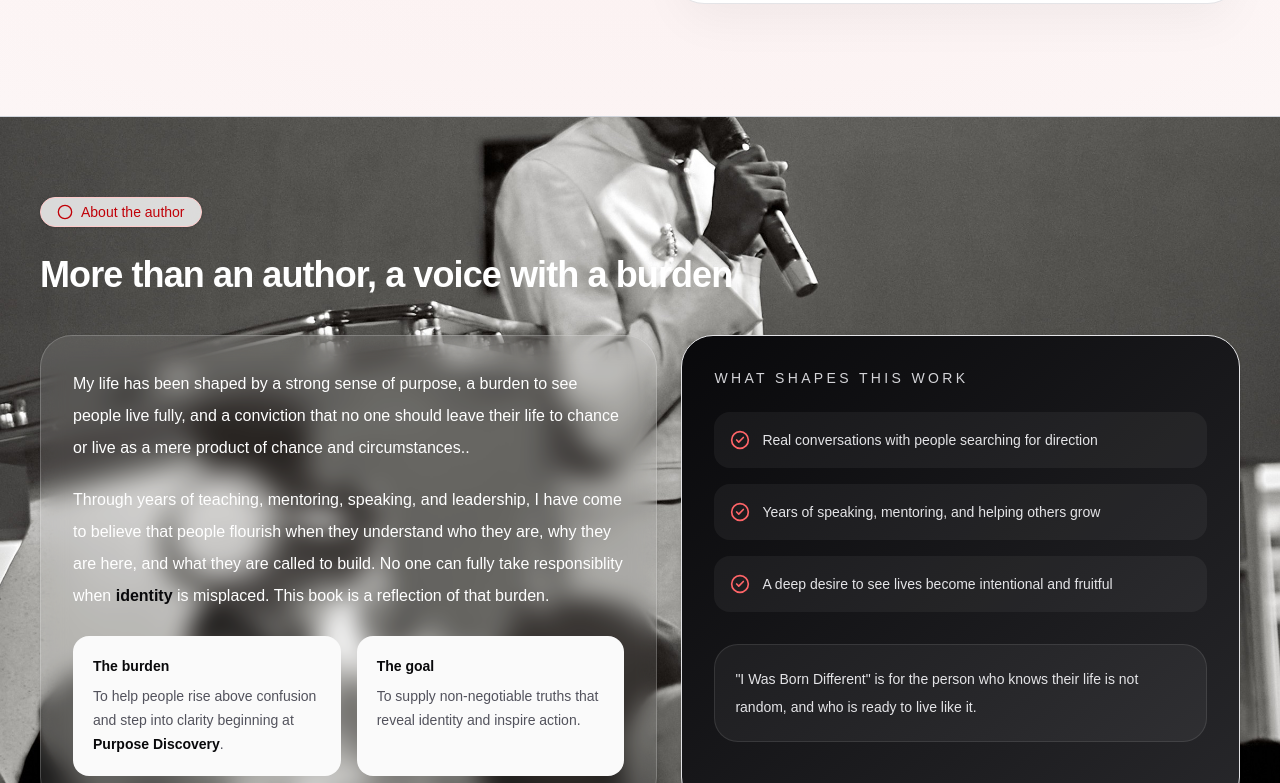
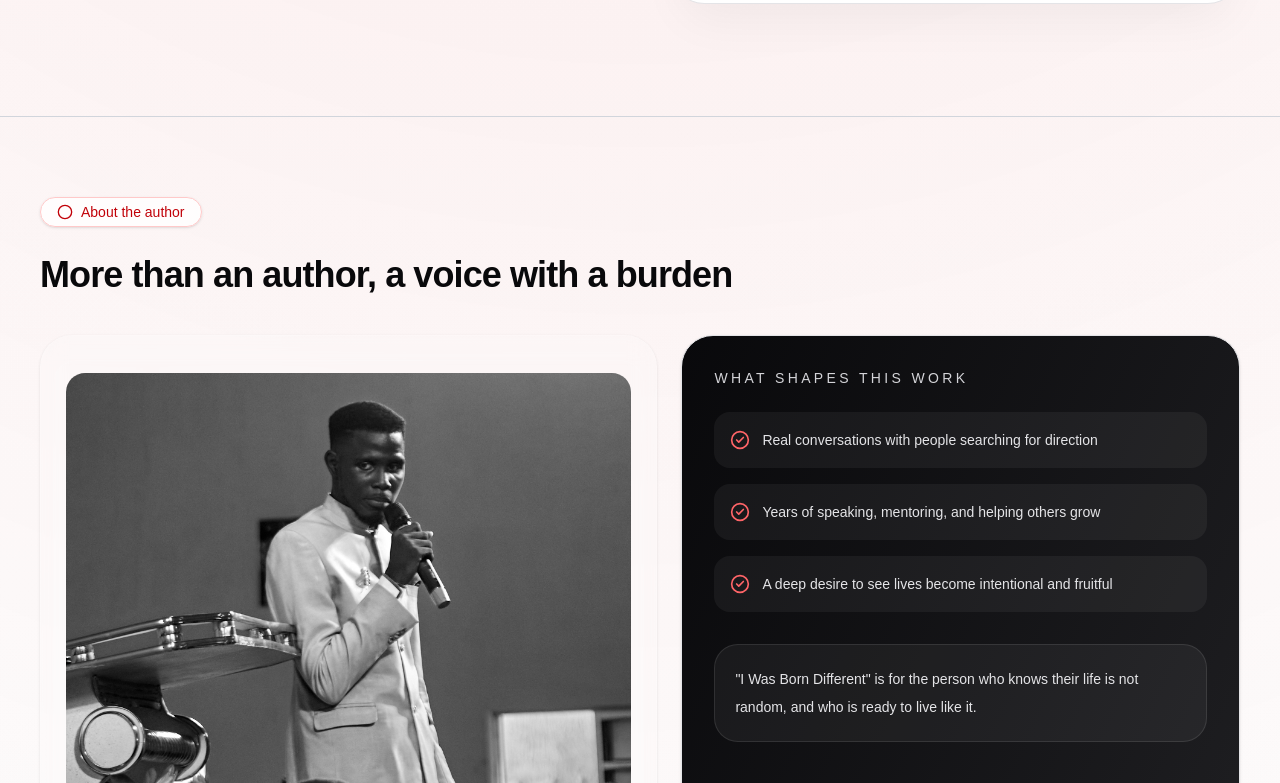
Before and after one commit to adewoletimothy/iwasborndifferent, a Next.js app: page / in a window 1280 px wide. Shown: the part 977-1760 px from the top of the page. Built offline with nearby package versions, Linux system fonts and the light colour scheme.

Commit message:
updated image for about author section

```diff
--- a/src/app/page.tsx
+++ b/src/app/page.tsx
@@ -353,7 +353,7 @@ export default function BookLaunchLandingPage() {
       <section
         id="about"
         className="mx-auto max-w-7xl px-6 py-20 sm:px-8 lg:px-10 bg-cover bg-center bg-no-repeat"
-        style={{ backgroundImage: "url('/me.jpg')" }}
+        // style={{ backgroundImage: "url('/me.jpg')" }}
       >
         {/* <div className="absolute inset-0 bg-black/60 backdrop-blur-sm"></div> */}
 
@@ -362,15 +362,22 @@ export default function BookLaunchLandingPage() {
           title=""
           subtitle=""
         />
-        <h1 className="text-3xl font-semibold tracking-tight text-white sm:text-4xl">More than an author, a voice with a burden</h1>
+        <h1 className="text-3xl font-semibold tracking-tight text-zinc-950 sm:text-4xl">More than an author, a voice with a burden</h1>
 
         <div className="mt-10 grid gap-6 lg:grid-cols-[1.05fr_0.95fr]">
-          <div className="rounded-[2rem]  border border-white/20 bg-white/10 backdrop-blur-md p-8 shadow-sm">
-            <p className="text-base leading-8 text-white">
+          <div className="rounded-[2rem]  border border-white/20 bg-white/10 backdrop-blur-md p-3 shadow-sm">
+            <div className="mt-3 overflow-hidden rounded-[1.5rem] border border-white/10 bg-white/5 p-3">
+                    <img
+                      src="/me.jpg"
+                      alt="Author portrait"
+                      className="aspect-[4/5] w-full rounded-[1.2rem] object-cover object-top grayscale transition duration-500 hover:grayscale-0"
+                    />
+                  </div>
+            <p className="text-base leading-8 text-zinc-950">
               {/* Hi, I am <span className="font-semibold text-zinc-950">Timothy Adewole</span>. */}
               My life has been shaped by a strong sense of purpose, a burden to see people live fully, and a conviction that no one should leave their life to chance or live as a mere product of chance and circumstances..
             </p>
-            <p className="mt-5 text-base leading-8 text-white">
+            <p className="mt-5 text-base leading-8 text-zinc-950">
               Through years of teaching, mentoring, speaking, and leadership, I have come to believe that people flourish when they understand who they are, why they are here, and what they are called to build. No one can fully take responsiblity when <span className="font-semibold text-zinc-950"> identity</span> is misplaced. This book is a reflection of that burden.
             </p>
             <div className="mt-6 grid gap-4 sm:grid-cols-2">
```
